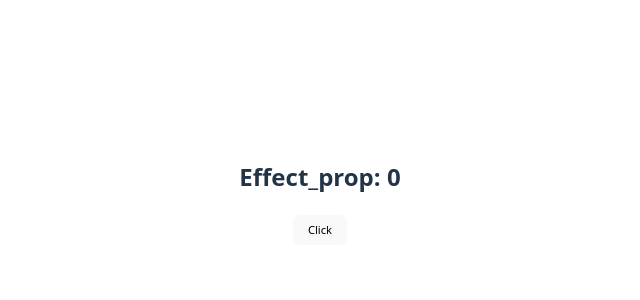
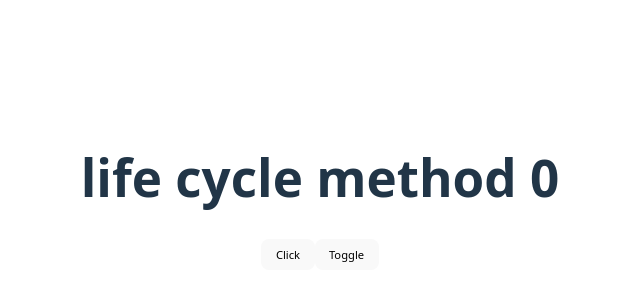
Before and after one commit to Pawancoderk/revisit_react, a React (Vite) app: page / in a window 1280 px wide. Shown: the part 208-508 px from the top of the page, without its empty margins (320-960 px from the left). Built offline with nearby package versions, Linux system fonts and the light colour scheme.

Commit message:
implemented all life cycle method

```diff
--- a/src/App.jsx
+++ b/src/App.jsx
@@ -18,7 +18,8 @@ import { Option } from './Option'
 import { Array_Nested_loop } from './Arrat_Nested_loop'
 import { Effect } from './Effect'
 import { Effectprop } from './Effect_prop'
-import { useState } from 'react'
+import { use, useState } from 'react'
+import { Life_cycle } from './Life_cycle_method'
 
 
 function App() {
@@ -36,6 +37,7 @@ function App() {
   // }
 
   const [count, setCount] = useState(0)
+  const [display, setDisplay] = useState(true)
   return (
   <>
   {/* <h1>Pawan</h1> */}
@@ -66,8 +68,14 @@ function App() {
   {/* <Option/> */}
   {/* <Array_Nested_loop/> */}
   {/* <Effect/> */}
-  <Effectprop count={count}/>
-  <button onClick={()=>setCount(count+1)}>Click</button>
+  {/* <Effectprop count={count}/> */}
+  {/* <button onClick={()=>setCount(count+1)}>Click</button> */}
+
+   {
+    display ? <Life_cycle count={count} />  : null
+   }
+    <button onClick={()=>setCount(count+1)}>Click</button>
+   <button onClick={()=>setDisplay(!display)}>Toggle</button>
   </>
   )
 }
--- /dev/null
+++ b/src/Life_cycle_method.jsx
@@ -0,0 +1,22 @@
+import { useEffect } from "react";
+export function Life_cycle({ count }) {
+  useEffect(() => {
+    console.log("Mounting pahse")
+  }, []);
+
+  useEffect(()=>{
+    console.log("Updating phase")
+  },
+  [count])
+
+  useEffect(()=>{
+    return ()=>{
+        console.log("unmount phase")
+    }
+  },[])
+  return (
+    <div>
+      <h1>life cycle method {count}</h1>
+    </div>
+  );
+}
```
